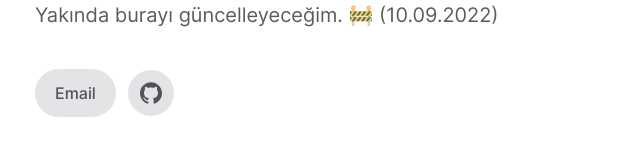
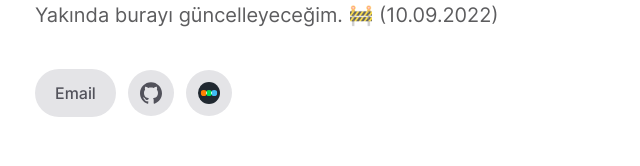
Before and after one commit to omeralpi/homepage, a Next.js app: page / in a window 1280 px wide. Shown: the part 266-432 px from the top of the page, without its empty margins (309-949 px from the left). Built offline with nearby package versions, Linux system fonts and the light colour scheme; no server answers; a small style sheet from the web is missing; what use-http would draw is missing.

Commit message:
chore: add letterboxd to social links

```diff
--- /dev/null
+++ b/components/icons/letterboxd.tsx
@@ -0,0 +1,84 @@
+import type { ISVGProps } from "types/index";
+
+function IconLetterboxd({ size = 22, ...props }: ISVGProps) {
+  return (
+    <svg
+      role="img"
+      xmlns="http://www.w3.org/2000/svg"
+      viewBox="0 0 500 500"
+      width={size}
+      height={size}
+      {...props}>
+      <title>Instagram icon</title>
+      <defs>
+        <rect
+          id="path-1"
+          x="0"
+          y="0"
+          width="129.847328"
+          height="141.389313"></rect>
+        <rect
+          id="path-3"
+          x="0"
+          y="0"
+          width="129.847328"
+          height="141.389313"></rect>
+      </defs>
+      <g
+        id="letterboxd-decal-dots-pos-rgb"
+        stroke="none"
+        strokeWidth="1"
+        fill="none"
+        fillRule="evenodd">
+        <circle id="Circle" fill="#202830" cx="250" cy="250" r="250"></circle>
+        <g id="dots-neg" transform="translate(61.000000, 180.000000)">
+          <g id="Dots">
+            <ellipse
+              id="Green"
+              fill="#00E054"
+              cx="189"
+              cy="69.9732824"
+              rx="70.0786517"
+              ry="69.9732824"></ellipse>
+            <g id="Blue" transform="translate(248.152672, 0.000000)">
+              <mask id="mask-2" fill="white">
+                <use xlinkHref="#path-1"></use>
+              </mask>
+              <g id="Mask"></g>
+              <ellipse
+                fill="#40BCF4"
+                mask="url(#mask-2)"
+                cx="59.7686766"
+                cy="69.9732824"
+                rx="70.0786517"
+                ry="69.9732824"></ellipse>
+            </g>
+            <g id="Orange">
+              <mask id="mask-4" fill="white">
+                <use xlinkHref="#path-3"></use>
+              </mask>
+              <g id="Mask"></g>
+              <ellipse
+                fill="#FF8000"
+                mask="url(#mask-4)"
+                cx="70.0786517"
+                cy="69.9732824"
+                rx="70.0786517"
+                ry="69.9732824"></ellipse>
+            </g>
+            <path
+              d="M129.539326,107.022244 C122.810493,96.2781677 118.921348,83.5792213 118.921348,69.9732824 C118.921348,56.3673435 122.810493,43.6683972 129.539326,32.9243209 C136.268159,43.6683972 140.157303,56.3673435 140.157303,69.9732824 C140.157303,83.5792213 136.268159,96.2781677 129.539326,107.022244 Z"
+              id="Overlap"
+              fill="#FFFFFF"></path>
+            <path
+              d="M248.460674,32.9243209 C255.189507,43.6683972 259.078652,56.3673435 259.078652,69.9732824 C259.078652,83.5792213 255.189507,96.2781677 248.460674,107.022244 C241.731841,96.2781677 237.842697,83.5792213 237.842697,69.9732824 C237.842697,56.3673435 241.731841,43.6683972 248.460674,32.9243209 Z"
+              id="Overlap"
+              fill="#FFFFFF"></path>
+          </g>
+        </g>
+      </g>
+    </svg>
+  );
+}
+
+export default IconLetterboxd;
--- a/components/social.tsx
+++ b/components/social.tsx
@@ -1,6 +1,7 @@
 import A from "components/a";
 import IconGithub from "components/icons/github";
 import { meta } from "../site.config";
+import IconLetterboxd from "./icons/letterboxd";
 
 function SocialButton({ href, children }) {
   return (
@@ -11,15 +12,14 @@ function SocialButton({ href, children }) {
       flex items-center rounded-full bg-zinc-200 p-3 text-zinc-600 transition-colors
       hover:bg-indigo-100 hover:text-indigo-900 hover:no-underline
       dark:bg-zinc-700 dark:text-zinc-200
-      dark:hover:bg-indigo-800 dark:hover:text-indigo-100"
-    >
+      dark:hover:bg-indigo-800 dark:hover:text-indigo-100">
       {children}
     </A>
   );
 }
 
 function Social() {
-  const { github } = meta.social;
+  const { github, letterboxd } = meta.social;
 
   return (
     <div className="flex items-center space-x-3">
@@ -30,6 +30,10 @@ function Social() {
       <SocialButton href={github}>
         <IconGithub />
       </SocialButton>
+
+      <SocialButton href={letterboxd}>
+        <IconLetterboxd />
+      </SocialButton>
     </div>
   );
 }
--- a/site.config.ts
+++ b/site.config.ts
@@ -14,5 +14,6 @@ export const meta = {
     twitter: "https://twitter.com/alpidev",
     medium: "https://medium.com/@alpidev",
     github: "https://github.com/devalpi",
+    letterboxd: "https://letterboxd.com/devalpi/",
   },
 };
```
